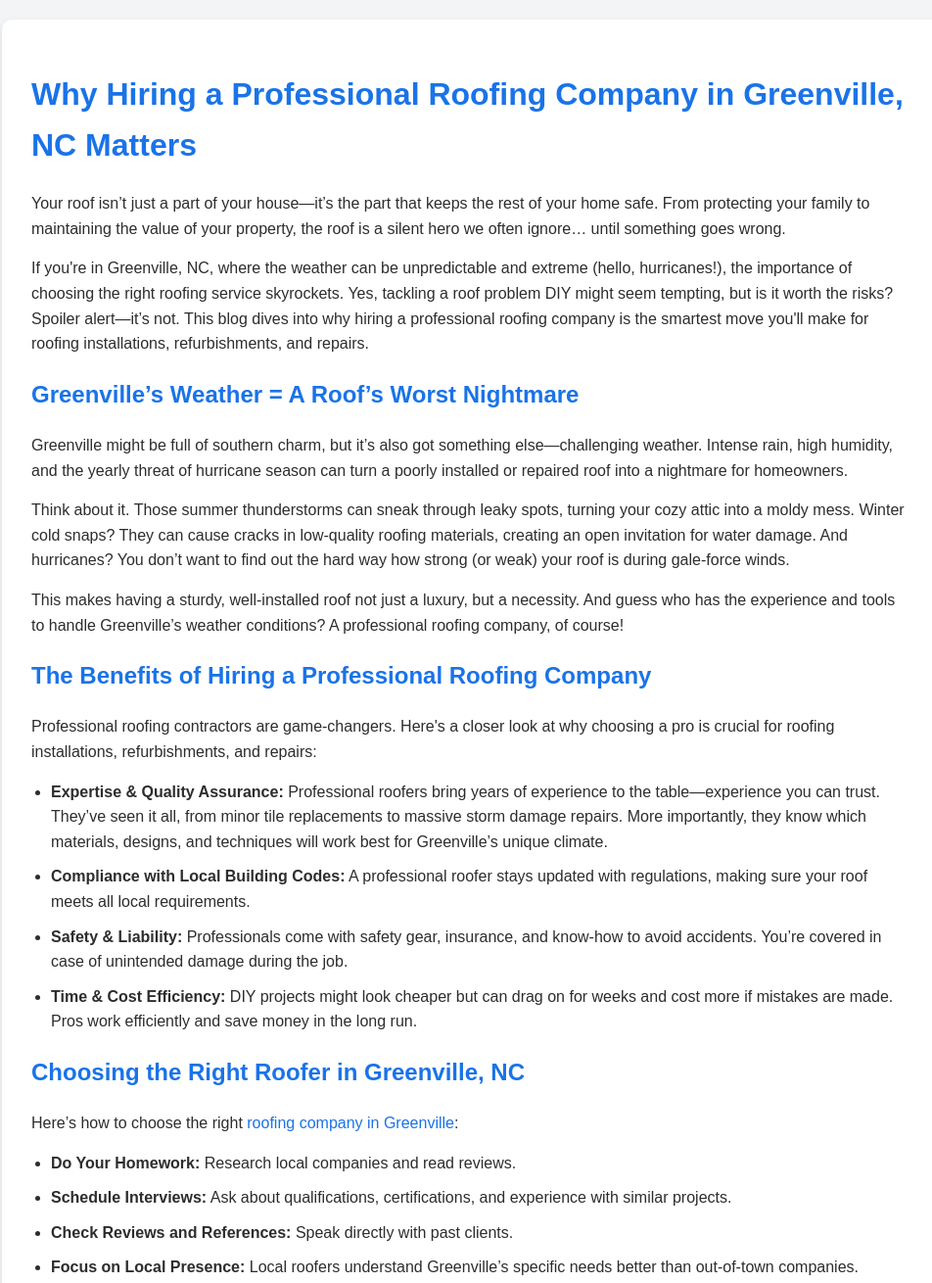
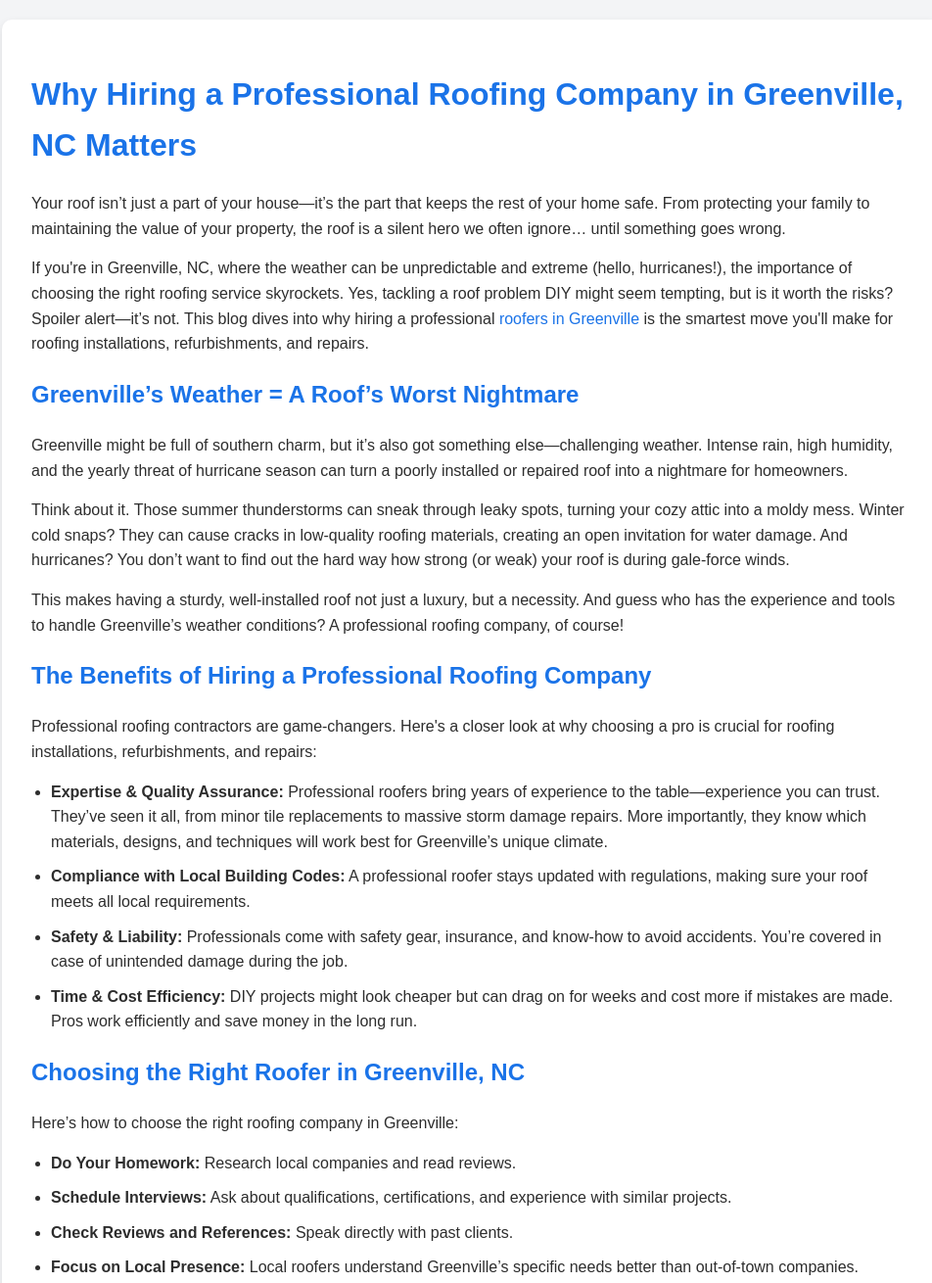
Before and after one commit to Mr-Gillani/RoofingContractorGreenvilleNC, a plain HTML site: page index.html in a window 1280 px wide. Shown: the top 1310 px of the page at 98% size, without its empty margins (158-1110 px from the left). Drawn offline with Linux system fonts and the light colour scheme.

Commit message:
Update index.html

```diff
--- a/index.html
+++ b/index.html
@@ -54,7 +54,7 @@
     <main>
         <h1>Why Hiring a Professional Roofing Company in Greenville, NC Matters</h1>
         <p>Your roof isn’t just a part of your house—it’s the part that keeps the rest of your home safe. From protecting your family to maintaining the value of your property, the roof is a silent hero we often ignore… until something goes wrong.</p>
-        <p>If you're in Greenville, NC, where the weather can be unpredictable and extreme (hello, hurricanes!), the importance of choosing the right roofing service skyrockets. Yes, tackling a roof problem DIY might seem tempting, but is it worth the risks? Spoiler alert—it’s not. This blog dives into why hiring a professional roofing company is the smartest move you'll make for roofing installations, refurbishments, and repairs.</p>
+        <p>If you're in Greenville, NC, where the weather can be unpredictable and extreme (hello, hurricanes!), the importance of choosing the right roofing service skyrockets. Yes, tackling a roof problem DIY might seem tempting, but is it worth the risks? Spoiler alert—it’s not. This blog dives into why hiring a professional <a href="https://roofersgreenvillenc.com/">roofers in Greenville</a> is the smartest move you'll make for roofing installations, refurbishments, and repairs.</p>
 
         <h2>Greenville’s Weather = A Roof’s Worst Nightmare</h2>
         <p>Greenville might be full of southern charm, but it’s also got something else—challenging weather. Intense rain, high humidity, and the yearly threat of hurricane season can turn a poorly installed or repaired roof into a nightmare for homeowners.</p>
@@ -71,7 +71,7 @@
         </ul>
 
         <h2>Choosing the Right Roofer in Greenville, NC</h2>
-        <p>Here’s how to choose the right <a href="https://roofersgreenvillenc.com/" target="_blank">roofing company in Greenville</a>:</p>
+        <p>Here’s how to choose the right roofing company in Greenville:</p>
         <ul>
             <li><span class="highlight">Do Your Homework:</span> Research local companies and read reviews.</li>
             <li><span class="highlight">Schedule Interviews:</span> Ask about qualifications, certifications, and experience with similar projects.</li>
```
